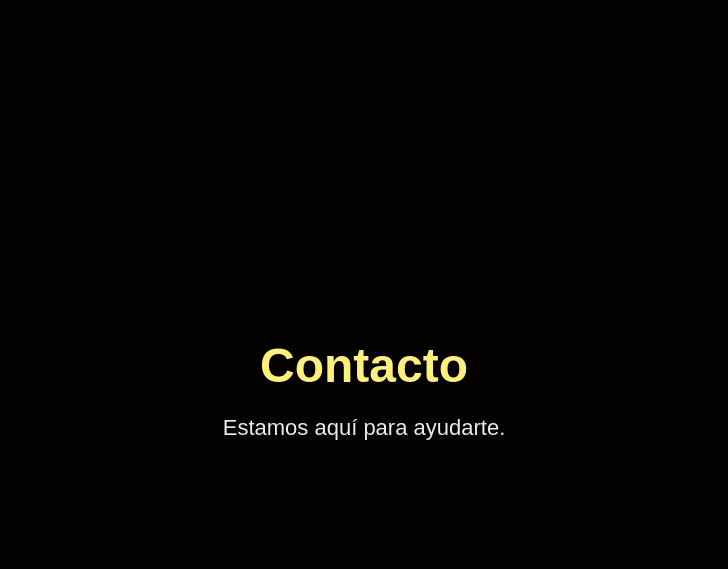
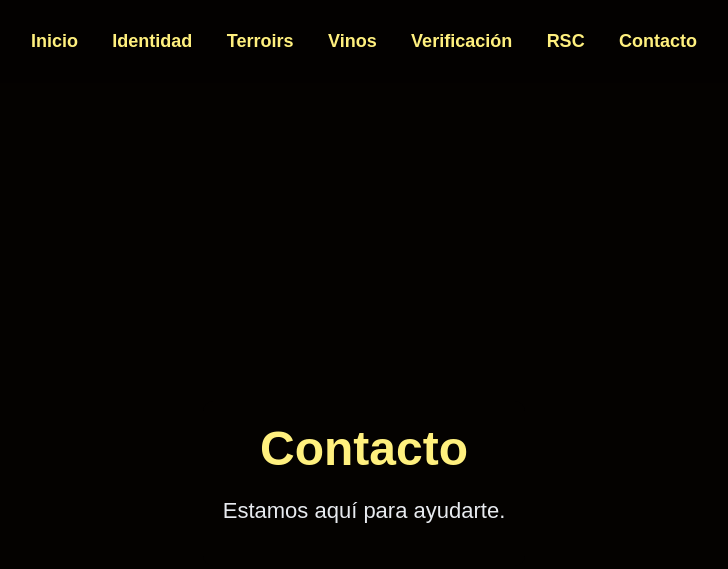
Before and after one commit to Manuelloira/Aromas-de-Vi-a, a plain HTML site: page html/contacto.html in a window 1280 px wide. Shown: the whole page, without its empty margins (276-1004 px from the left). Drawn offline with Linux system fonts and the light colour scheme.

Commit message:
añadimos nav a todas la paginas

```diff
--- a/html/contacto.html
+++ b/html/contacto.html
@@ -8,6 +8,19 @@
     <link rel="stylesheet" href="../styles.css">
 </head>
 <body>
+    <header>
+        <nav>
+            <ul>
+                <li><a href="index.html">Inicio</a></li>
+                <li><a href="identidad.html">Identidad</a></li>
+                <li><a href="terroirs.html">Terroirs</a></li>
+                <li><a href="vinos.html">Vinos</a></li>
+                <li><a href="verificacion.html">Verificación</a></li>
+                <li><a href="rsc.html">RSC</a></li>
+                <li><a href="contacto.html">Contacto</a></li>
+            </ul>
+        </nav>
+    </header>
     <section class="hero contacto">
         <div class="overlay">
             <h1>Contacto</h1>
```
Also changed, not shown: html/identidad.html (+13 -0 lines), html/rsc.html (+13 -0 lines), html/terroirs.html (+13 -0 lines), html/verificacion.html (+13 -0 lines), html/vinos.html (+13 -1 lines).
